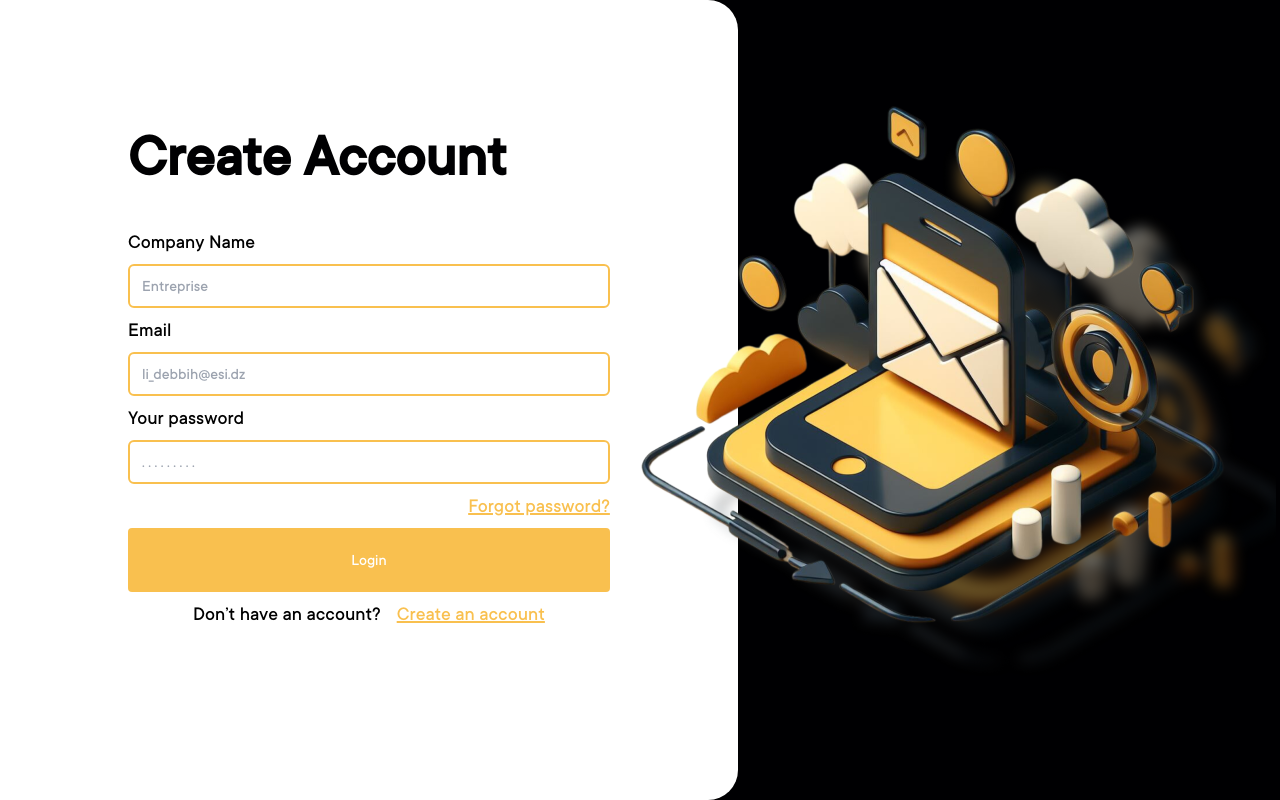
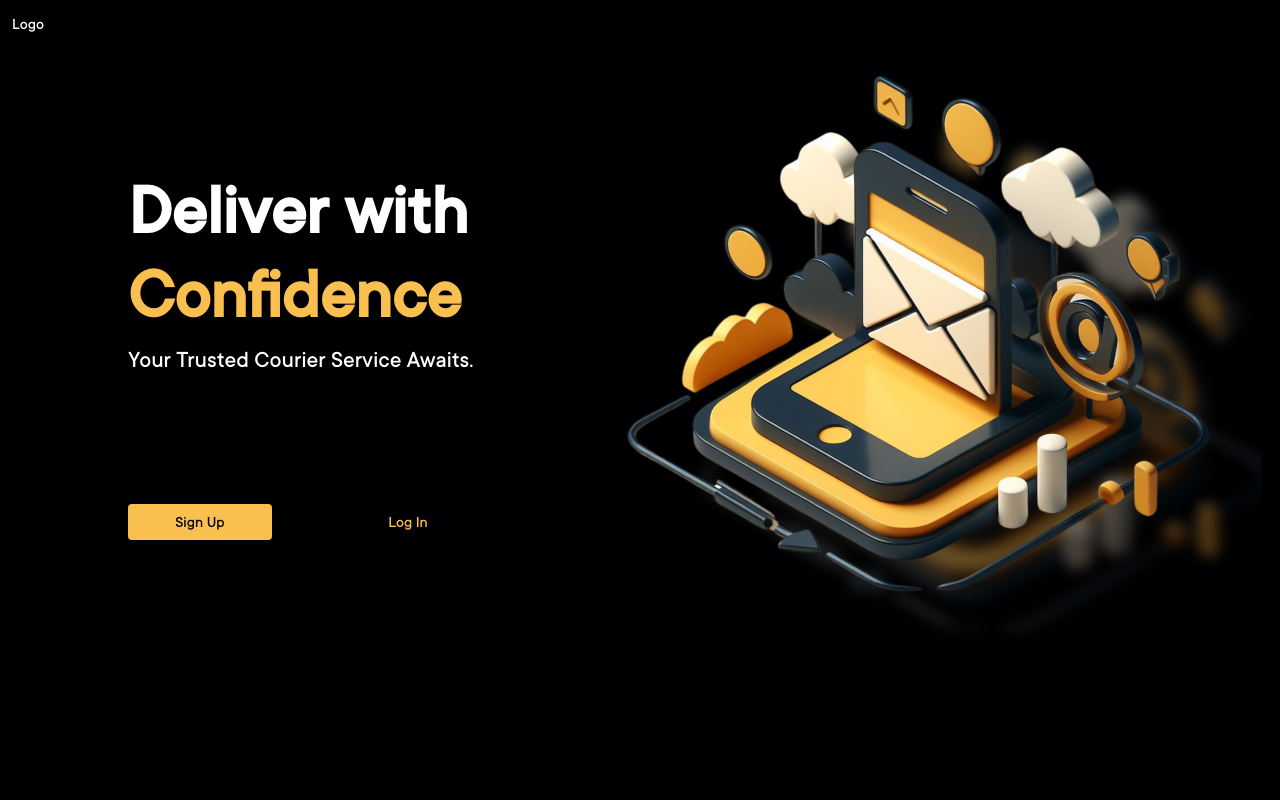
Before and after one commit to GHack-T18/FrontEnd, a React (Vite) app: page / in a window 1280 px wide. Built offline with nearby package versions, Linux system fonts and the light colour scheme.

Commit message:
Home page added without react

```diff
--- a/src/App.jsx
+++ b/src/App.jsx
@@ -10,6 +10,7 @@ import { useState } from 'react';
 import Dashboard from './pages/Dashboard';
 import LogIn from './pages/LogIn';
 import SignUp from './pages/SignUp';
+import Home from './pages/Home';
 
 
 
@@ -26,7 +27,7 @@ function App() {
 
      <Router>
      <Routes>
-    <Route path='/' element={<SignUp/>}/>
+    <Route path='/' element={<Home/>}/>
 
        </Routes>
     </Router>
--- /dev/null
+++ b/src/pages/Home.jsx
@@ -0,0 +1,46 @@
+import React, { useState, useEffect } from "react";
+import ColS from '../components/ColS';
+import Phone from '../assets/Phone.png';
+
+function Home() {
+
+
+  return (
+    <div className='flex flex-col w-screen h-[100vh] bg-page-col '>
+        <div className="NavBar w_full p-3">
+            <h1 className="text-dash-col">Logo</h1>
+            </div>
+        <div className="flex flex-row ">
+            <div>
+                <div className="flex flex-col space-y-32 sm:p-32 p-10 items-start ">
+                    <div className="flex flex-col space-y-3">
+                <h1 className="text-dash-col text-7xl font-semibold w-full">Deliver with </h1>
+                <h1 className="text-pinkii text-7xl font-semibold w-full">Confidence </h1>
+                <h2 className="text-dash-col text-2xl font-medium w-full "> Your Trusted Courier Service Awaits.</h2>
+</div>
+                <div className="flex flex-row space-x-16 ">
+                <button
+        className='justify-center items-center w-36 h-9  bg-pinkii text-page-col rounded-[4px] '
+      >
+          Sign Up
+        </button><button
+        className='justify-center  items-center w-36 h-9 bg-page-col text-pinkii rounded-[4px] '
+      >
+          Log In
+        </button>
+                </div>
+
+                </div>
+            </div>
+            <div className="w-full flex justify-center items-center ">
+            <div>
+                <img src={Phone}  alt="Phone Logo" className="" />
+            </div>
+            </div>
+
+        </div>
+    </div>
+  );
+}
+
+export default Home;
--- a/src/pages/SignUp.jsx
+++ b/src/pages/SignUp.jsx
@@ -25,7 +25,7 @@ function SignUp() {
         </div>
         <div className="h-screen w-[90%] flex  justify-end items-center">
             <div className=" absolute left-[50%]  top-[10%]">
-                <img src={Phone}  alt="Kora Logo" className="" />
+                <img src={Phone}  alt="Phone Logo" className="" />
             </div>
         </div>
     </div>
```
